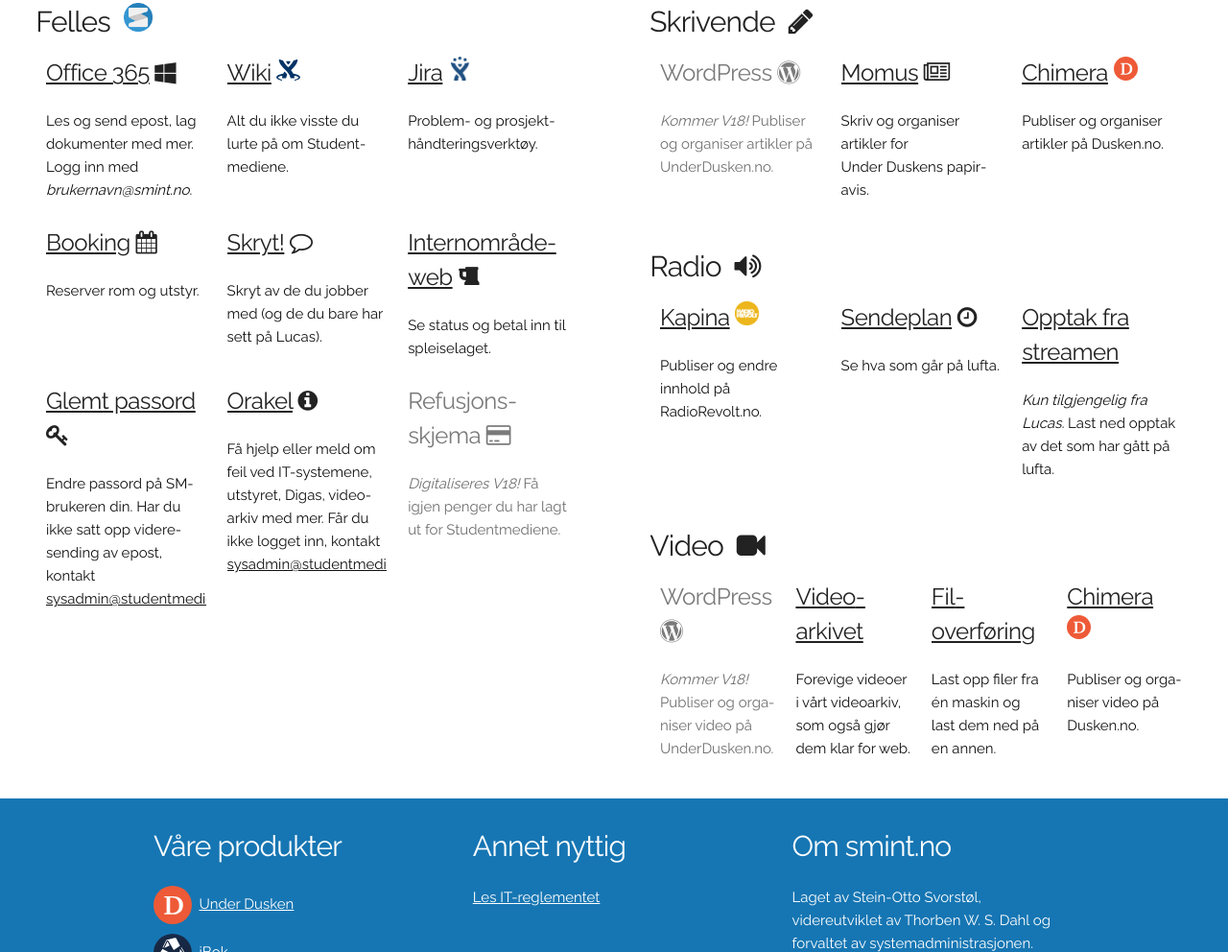
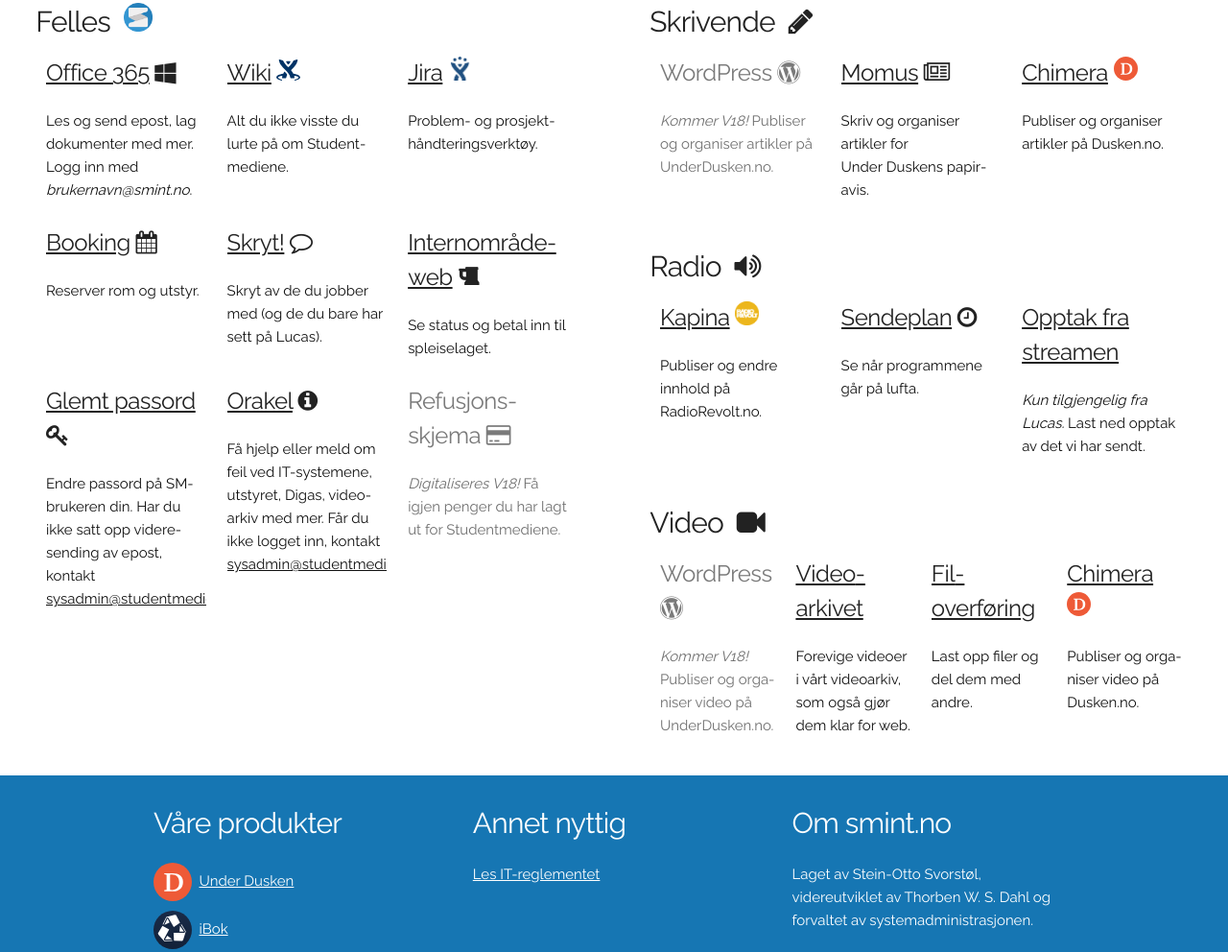
Before and after one commit to tobinus/smint.no, a plain HTML site: page webroot/index.html in a window 1280 px wide. Shown: the part 284-1276 px from the top of the page at 96% size. Drawn offline with Linux system fonts and the light colour scheme.

Commit message:
Improve some descriptions

```diff
--- a/webroot/index.html
+++ b/webroot/index.html
@@ -196,7 +196,7 @@
                                 Sendeplan</a> <i class="fa fa-clock-o" aria-hidden="true"></i>
                         </h5>
                         <p>
-                            Se hva som går på lufta.
+                            Se når program&shy;mene går på lufta.
                         </p>
                     </div>
 
@@ -207,7 +207,7 @@
                         </h5>
                         <p>
                             <em>Kun tilgjengelig fra Lucas.</em>
-                            Last ned opptak av det som har gått på lufta.
+                            Last ned opptak av det vi har sendt.
                         </p>
                     </div>
                 </div>
@@ -239,7 +239,7 @@
                                 Fil&shy;overføring</a>
                         </h5>
                         <p>
-                            Last opp filer fra én maskin og last dem ned på en annen.
+                            Last opp filer og del dem med andre.
                         </p>
                     </div>
                     <div class="three columns">
```
